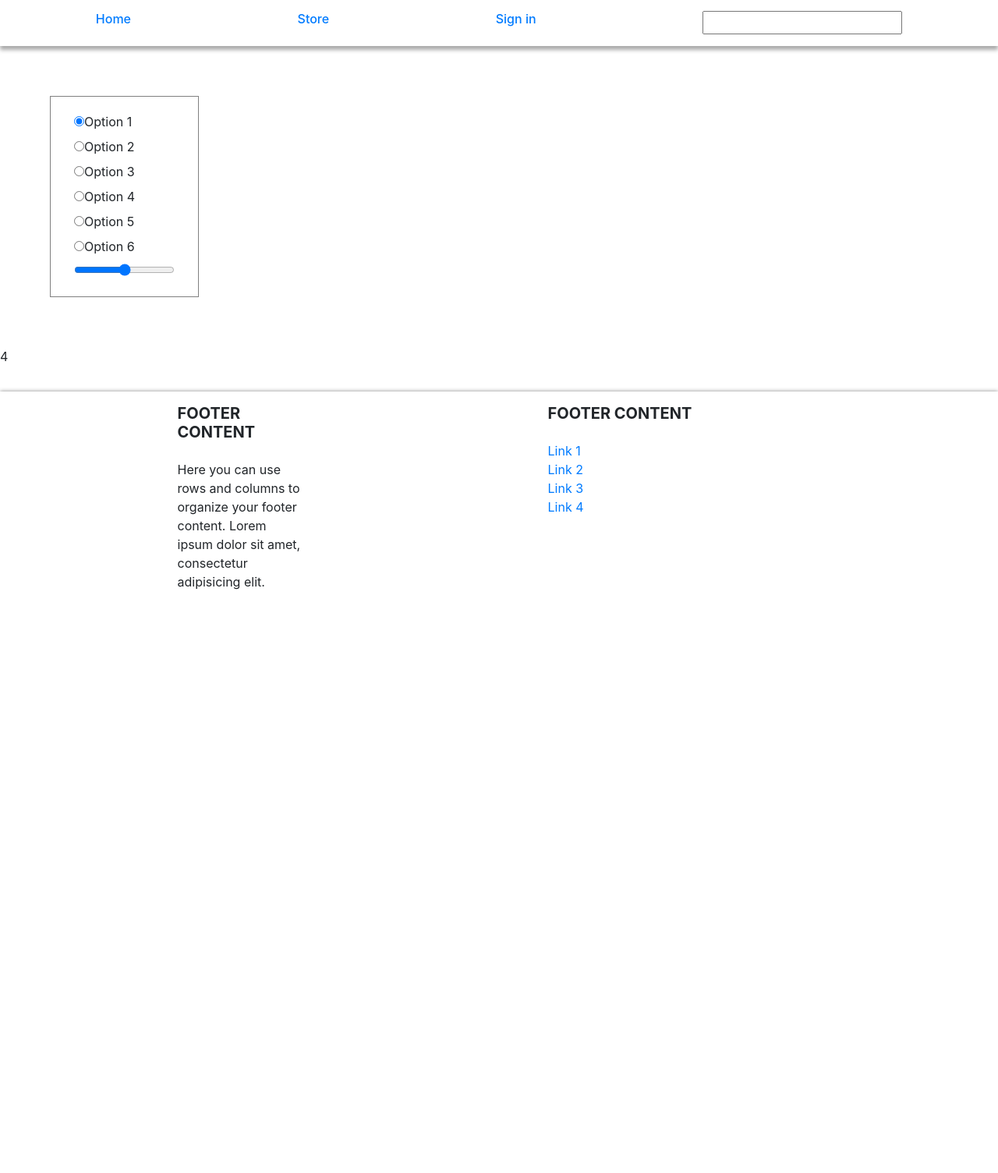
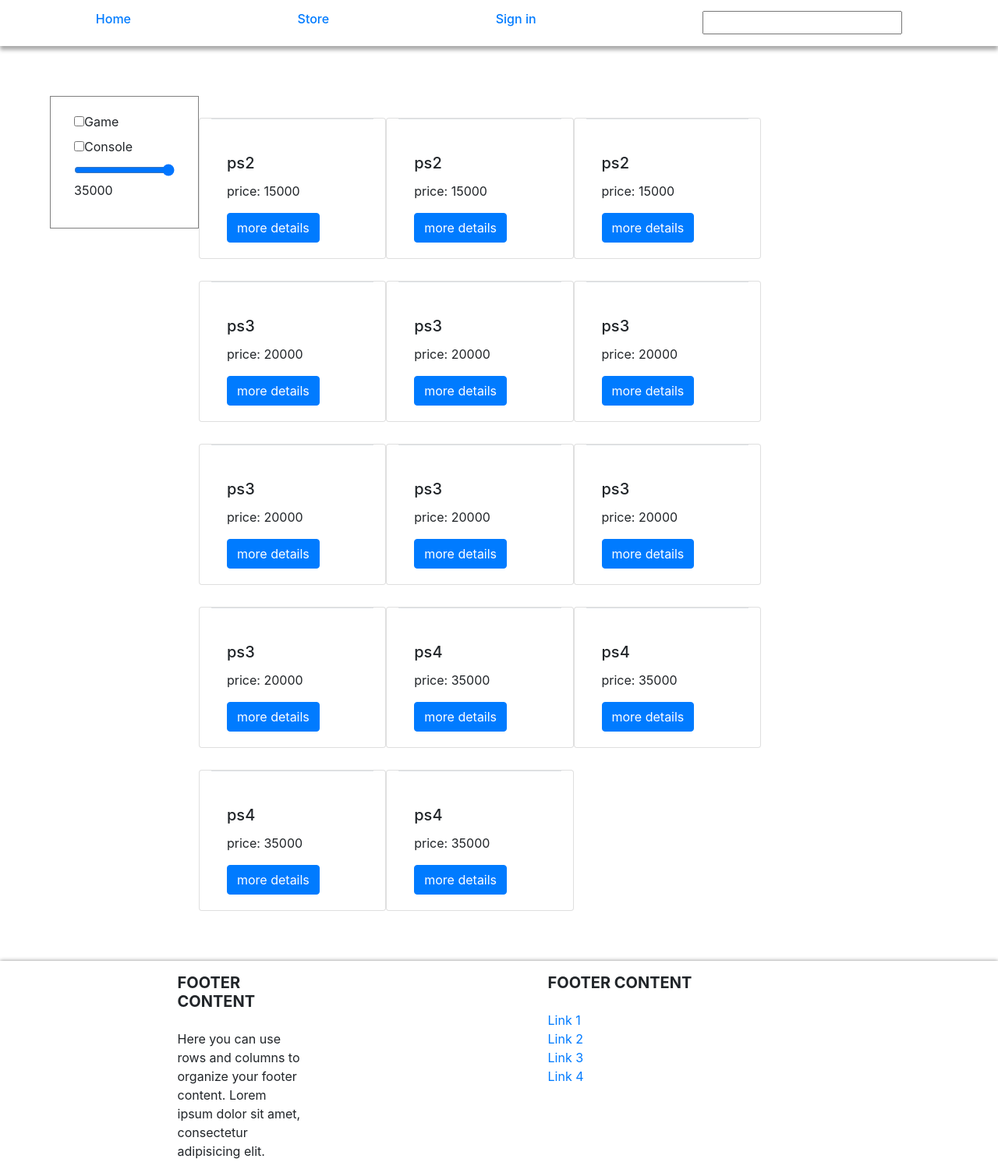
Before and after one commit to RichardDWoodhead/captain-console, a Django app: page /store/search in a window 1280 px wide. Shown: the part 51-1555 px from the top of the page at 78% size. Before the commit the page ends 807 px from the top, so only its background shows below. Run offline with Django 3.2, Linux system fonts and the light colour scheme; some libraries are stand-ins or nearby versions.

Commit message:
changed/added filter

```diff
--- /dev/null
+++ b/main/static/javascript/filter.js
@@ -0,0 +1,94 @@
+window.onload = function () {
+    let products = [
+        {"id": 1, "name": "ps2", "price": 15000, "image": "images/ps2.png", "type": "Console"},
+        {"id": 2, "name": "ps2", "price": 15000, "image": "images/ps2.png", "type": "Console"},
+        {"id": 3, "name": "ps2", "price": 15000, "image": "images/ps2.png", "type": "Game"},
+        {"id": 4, "name": "ps3", "price": 20000, "image": "images/ps3.jpg", "type": "Console"},
+        {"id": 5, "name": "ps3", "price": 20000, "image": "images/ps3.jpg", "type": "Game"},
+        {"id": 6, "name": "ps3", "price": 20000, "image": "images/ps3.jpg", "type": "Console"},
+        {"id": 7, "name": "ps3", "price": 20000, "image": "images/ps3.jpg", "type": "Console"},
+        {"id": 8, "name": "ps3", "price": 20000, "image": "images/ps3.jpg", "type": "Game"},
+        {"id": 9, "name": "ps3", "price": 20000, "image": "images/ps3.jpg", "type": "Game"},
+        {"id": 10, "name": "ps3", "price": 20000, "image": "images/ps3.jpg", "type": "Console"},
+        {"id": 11, "name": "ps4", "price": 35000, "image": "images/ps4.jpg", "type": "Console"},
+        {"id": 12, "name": "ps4", "price": 35000, "image": "images/ps4.jpg", "type": "Game"},
+        {"id": 13, "name": "ps4", "price": 35000, "image": "images/ps4.jpg", "type": "Game"},
+        {"id": 14, "name": "ps4", "price": 35000, "image": "images/ps4.jpg", "type": "Game"},
+    ]
+    function display_products(){
+        let counter = 0
+        let container = document.getElementById("container")
+        container.innerHTML = ""
+        let row = document.createElement("div")
+        row.classList = "row"
+        let search_field = document.getElementById("search")
+        let filter_slider = document.getElementById("slider")
+        let checkboxes = document.getElementsByClassName("checkbox")
+        let checked = false
+        for (let i = 0; i <checkboxes.length; i++){
+            if(checkboxes[i].checked){
+                checked = true
+            }
+        }
+        for(let i = 0; i <products.length; i++) {
+            let is_type = false
+            for(let x = 0; x < checkboxes.length; x++ ){
+                    if(products[i].type === checkboxes[x].name && checkboxes[x].checked){
+                        is_type = true
+                        console.log("yes")
+                    }
+                }
+            if(products[i].name.indexOf(search_field.value) > -1 && products[i].price <= filter_slider.value && (is_type || !checked )){
+
+                if (counter % 3 === 0 && counter !== 0) {
+                    container.appendChild(row)
+                    row = document.createElement("div")
+                    row.classList = "row"
+                }
+                let card = document.createElement("div")
+                card.classList = "card col-3"
+                let card_img = document.createElement("img")
+                card_img.classList = "card-top-img cardimg"
+                let card_body = document.createElement("div")
+                card_body.classList = "card-body border-top"
+                let card_title = document.createElement("h5")
+                card_title.classList = "card-title"
+                card_title.innerHTML = products[i].name
+                let card_price = document.createElement("p")
+                card_price.classList = "card-text"
+                card_price.innerHTML = "price: " + products[i].price
+                let card_link = document.createElement("a")
+                card_link.classList = "btn btn-primary"
+                card_link.href = "/store/product/" + products[i].id
+                card_link.innerHTML = "more details"
+                card_body.appendChild(card_img)
+                card_body.appendChild(card_title)
+                card_body.appendChild(card_price)
+                card_body.appendChild(card_link)
+                card.appendChild(card_body)
+                row.appendChild(card)
+                counter++
+            }
+        }
+        container.appendChild(row)
+    }
+    const urlParams = new URLSearchParams(window.location.search);
+    const query = urlParams.get('query');
+    let search = document.getElementById("search")
+    document.getElementById("main_nav").appendChild(search)
+    document.getElementById("search_form").style="display:none;"
+    search.value = query
+    display_products()
+    search.oninput = function(){
+        display_products();
+    }
+    let filter_slider = document.getElementById("slider")
+    filter_slider.oninput = function(){
+        document.getElementById("slider_info").innerText =filter_slider.value
+        display_products();
+    }
+    document.getElementsByClassName("storeIndex")[0].onclick = function(){
+        display_products();
+    }
+
+}
--- a/main/templates/base.html
+++ b/main/templates/base.html
@@ -13,7 +13,7 @@
 <body>
     {% include 'nav_bar.html'  %}
     {% block content %}
-    {% endblock %}4
+    {% endblock %}
     {% include 'footer.html'  %}
 </body>
 </html>
--- a/main/templates/nav_bar.html
+++ b/main/templates/nav_bar.html
@@ -3,8 +3,9 @@
         <a href="/home"><h5 style="font-size: 1rem">Home</h5></a>
         <a href="/store"><h5 style="font-size: 1rem">Store</h5></a>
          <a href="/user"><h5 style="font-size: 1rem">Sign in</h5></a>
-        <form action="/store/search">
+        <form id="search_form" action="/store">
             {% csrf_token %}
             <input type="text" id="search" name="query">
         </form>
+
     </nav>
--- a/main/templates/store/index.html
+++ b/main/templates/store/index.html
@@ -4,35 +4,25 @@
     <div class="storeIndex">
         <div class="filter sticky">
             <div class="radio">
-                <label><input type="radio" name="optradio" checked>Option 1</label>
+                <label><input class="checkbox" type="checkbox" name="Game" >Game</label>
             </div>
             <div class="radio">
-                <label><input type="radio" name="optradio">Option 2</label>
+                <label><input class="checkbox" type="checkbox" name="Console">Console</label>
             </div>
-            <div class="radio">
-                <label><input type="radio" name="optradio">Option 3</label>
+            <div class="slider">
+                <input id="slider" value="35000" class="border-0" type="range" min="15000" max="35000" />
+                <p id="slider_info">
+                    35000
+                </p>
             </div>
-            <div class="radio">
-                <label><input type="radio" name="optradio">Option 4</label>
-            </div>
-            <div class="radio">
-                <label><input type="radio" name="optradio">Option 5</label>
-            </div>
-            <div class="radio">
-                <label><input type="radio" name="optradio">Option 6</label>
-            </div>
-                <div class="slider">
-                    <input class="border-0" type="range" min="0" max="100" />
-                </div>
         </div>
-    <div class="container">
 
+    <div id="container" class="container">
 
         <div class="row">
 
-
         {% for product in products  %}
-            <div class="card col-3" style="margin-left:50px; width: 18rem;">
+            <div class="card col-3">
               <img class="card-img-top cardimg" src=" {% static product.image  %}" alt="Card image cap">
               <div class="card-body border-top">
                 <h5 class="card-title">{{ product.name }}</h5>
@@ -46,4 +36,5 @@
     </div>
     </div>
     </div>
+    <script type="text/javascript" src="{% static "javascript/filter.js" %}"></script>
 {% endblock %}
```
